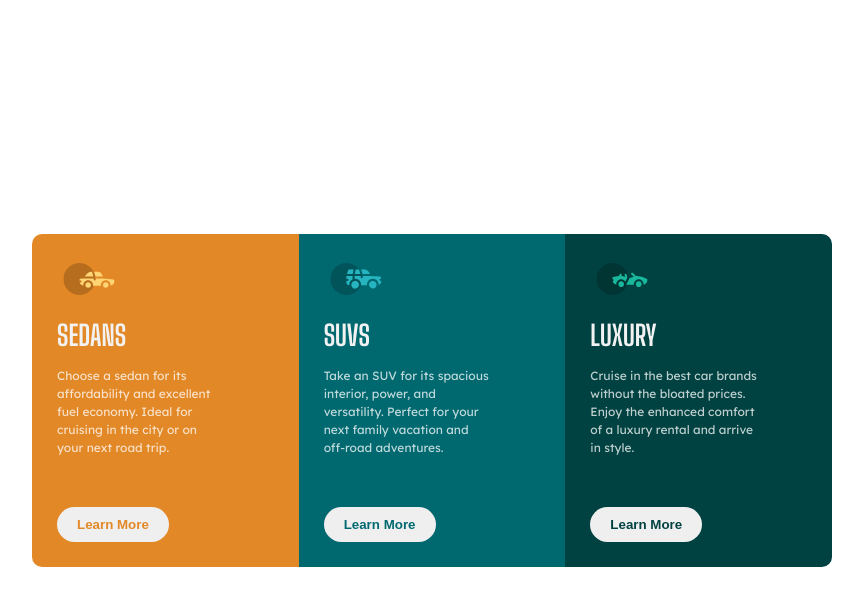
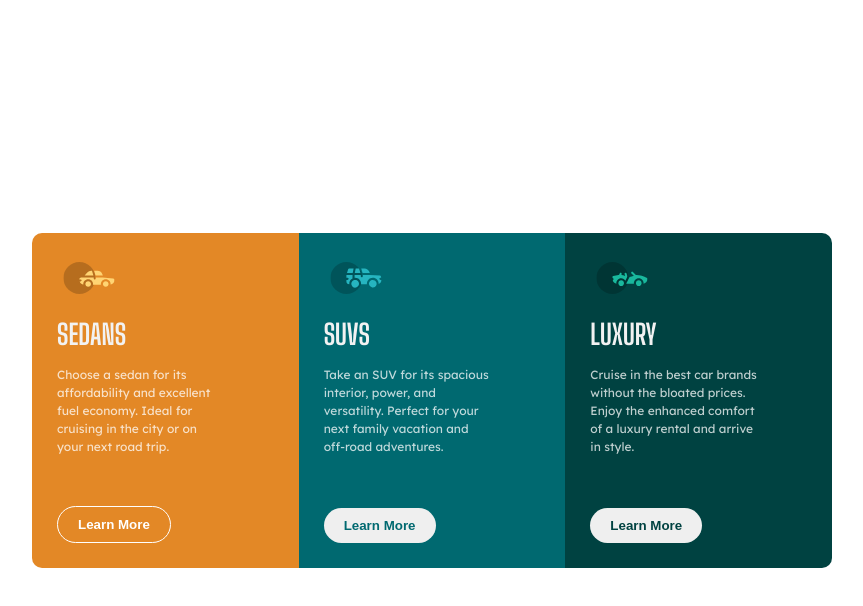
Before and after one commit to Ale96Glz/3-column-preview-card-component, a plain HTML site: page index.html in a window 1280 px wide. In both pictures the pointer is over the button 320 px from the left and 524 px from the top of the page. Shown: the whole page, without its empty margins (208-1071 px from the left). Drawn offline with Linux system fonts and the light colour scheme.

Commit message:
Agregando efectos

```diff
--- a/styles.css
+++ b/styles.css
@@ -102,6 +102,11 @@ img {
     transform: scale(0.8)
 }
 
+button:hover{
+    background-color: transparent;
+    color: white;
+    border: solid 1px white;
+}
 
 @media only screen and (max-width: 630px) and (min-width: 516px){
     .data p{
```
